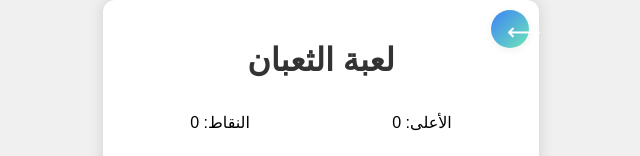
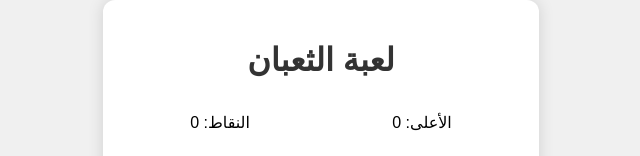
Before and after one commit to mohammedabdollah/Snake_game, a plain HTML site: page index.html in a window 1280 px wide. Shown: the top 156 px of the page, without its empty margins (319-959 px from the left). Drawn offline with Linux system fonts and the light colour scheme.

Commit message:
Update index.html

```diff
--- a/index.html
+++ b/index.html
@@ -133,7 +133,6 @@
 </head>
 <body>
     <div class="game-container">
-       <button class="back-btn" onclick="window.location.href='https://www.funforkidsonline.com/p/game-player.html'" title="رجوع">⟵</button>
         <h1>لعبة الثعبان</h1>
         <div class="score-container">
             <p>النقاط: <span id="score">0</span></p>
```
